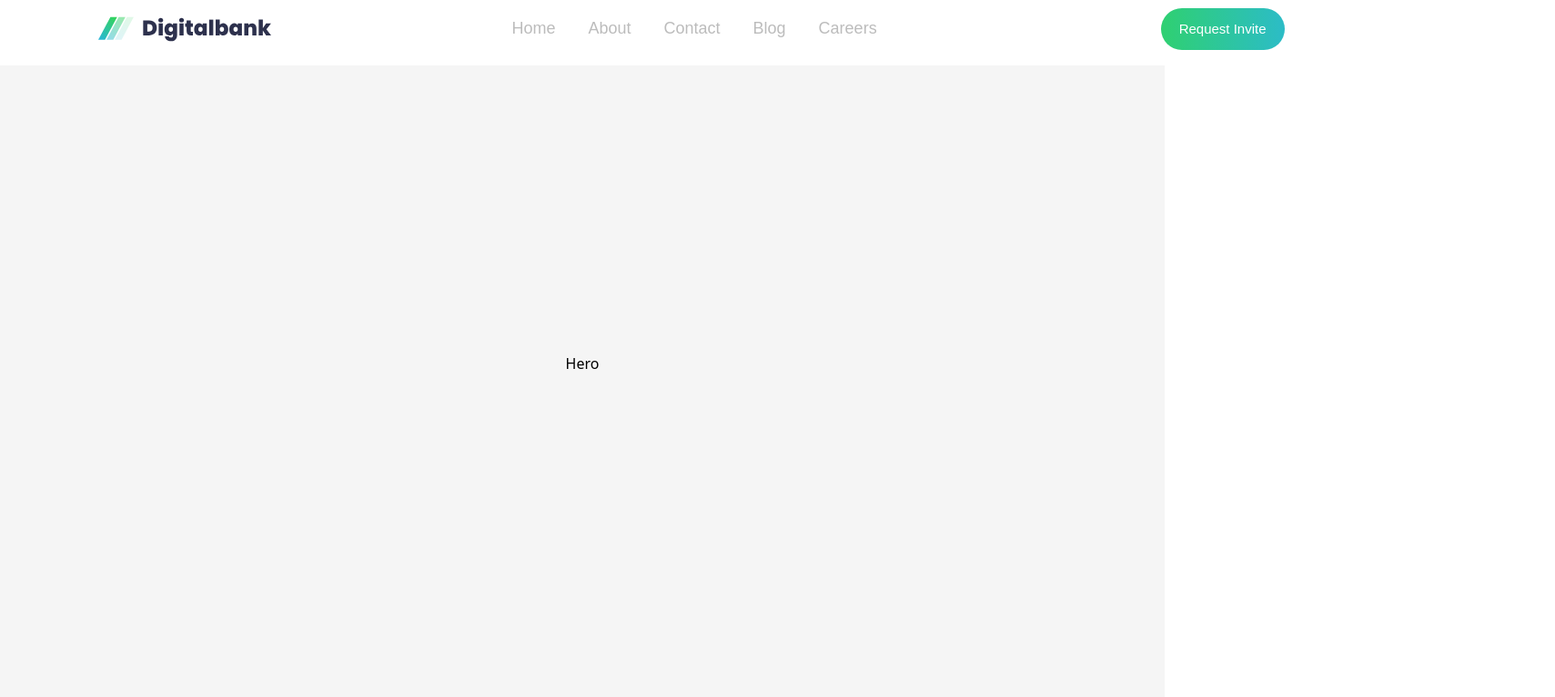
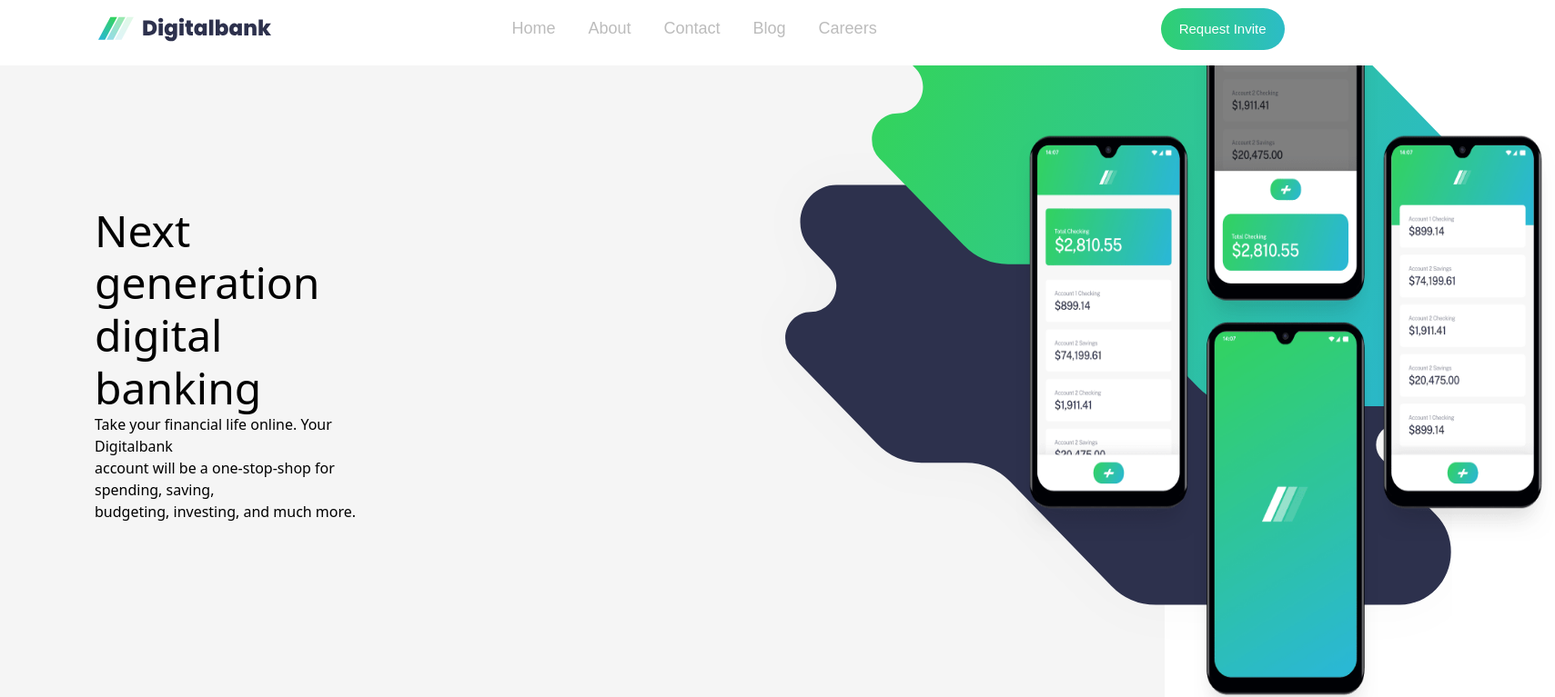
Before and after one commit to Developer-Lounge/digital-bank, a Next.js app: page / in a window 1280 px wide. Shown: the top 767 px of the page at 91% size, 1709 px wide, since content can reach past the window. Built offline with nearby package versions, Linux system fonts and the light colour scheme.

Commit message:
git update global.css, layout and page.tsx

```diff
--- a/src/app/layout.tsx
+++ b/src/app/layout.tsx
@@ -30,7 +30,7 @@
   return (
     <html lang="en">
       <body
-        className={`${geistSans.variable} ${geistMono.variable} antialiased`}
+        className={`${geistSans.variable} ${geistMono.variable} overflow-x-hidden antialiased`}
       >
         <Navbar />
        {children}
--- a/src/app/page.tsx
+++ b/src/app/page.tsx
@@ -1,9 +1,36 @@
-import React from 'react'
-import './globals.css'
+import React from "react";
+import "./globals.css";
+import Image from "next/image";
 const page = () => {
   return (
-    <div className='hero'> Hero</div>
-  )
-}
+    <div className="hero flex justify-between">
+      <div className="grid ml-[6.5rem]">
+        <p className="text-[3rem] leading-[1.2] color-[#bcbcbc]">
+          Next generation
+          <br />
+          digital banking
+        </p>
+        <p>Take your financial life online. Your Digitalbank<br/>account will be a one-stop-shop for spending, saving,<br/> budgeting, investing, and much more.</p>
+      </div>
 
-export default page
+      <div className="relative left-[32%] w-auto h-[100%]">
+        <Image
+          className="mr-[4rem] -mt-[15px] h-[46rem] w-[69rem]"
+          src="/bg-intro-desktop.svg"
+          alt="bg-intro"
+          width={820}
+          height={190}
+        />
+        <Image
+          className="-mt-[50rem] ml-[19rem] h-[55rem] w-[37rem]"
+          src="/image-mockups.png"
+          alt="image-mockup"
+          width={190}
+          height={200}
+        />
+      </div>
+    </div>
+  );
+};
+
+export default page;
--- a/src/components/Navbar/Navbar.module.css
+++ b/src/components/Navbar/Navbar.module.css
@@ -12,6 +12,7 @@
   align-items: center;
   overflow: hidden;
   gap: 10.5rem;
+  z-index: 50;
 }
 
 .navImg {
```
Also changed, not shown: src/app/globals.css (line endings or trailing spaces).
